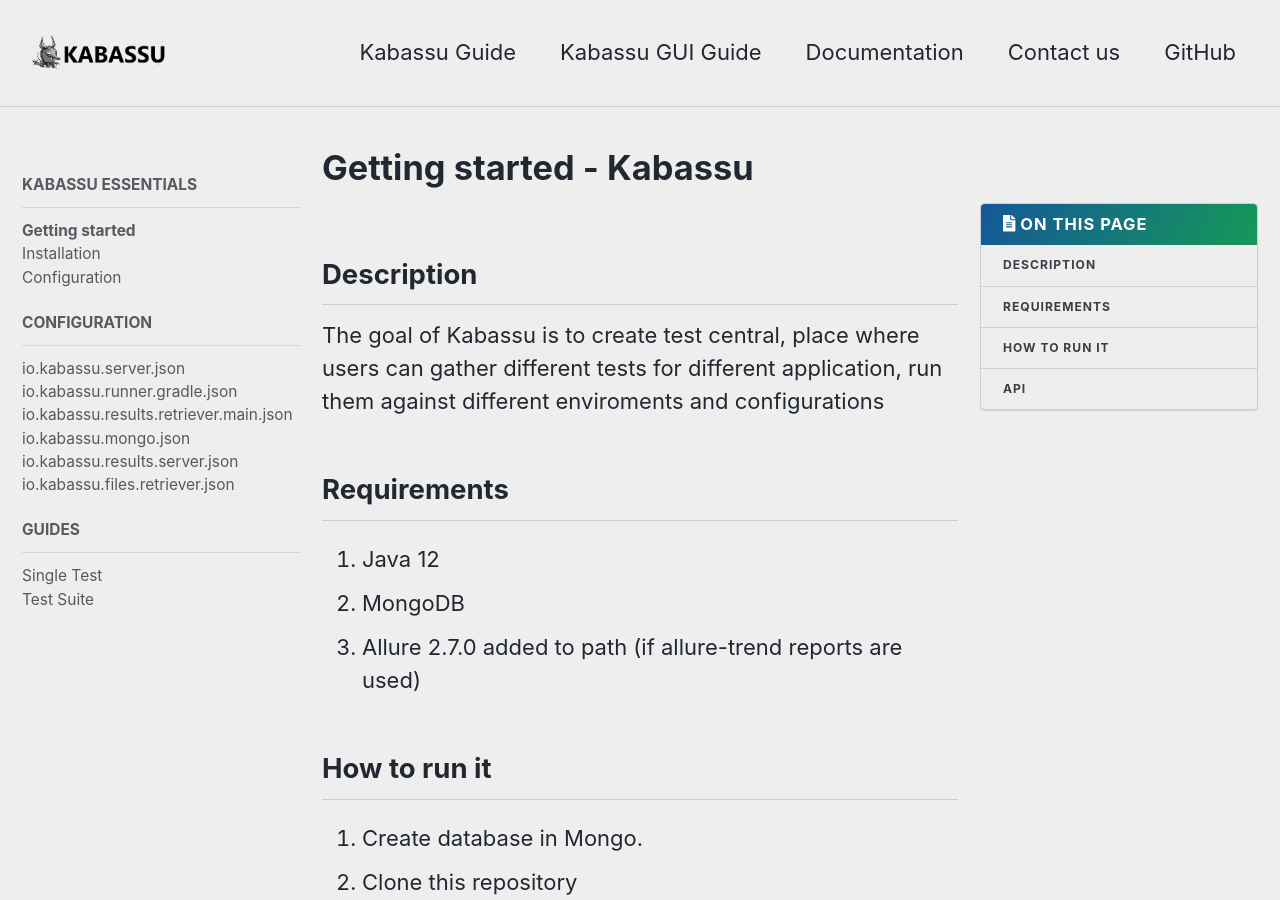
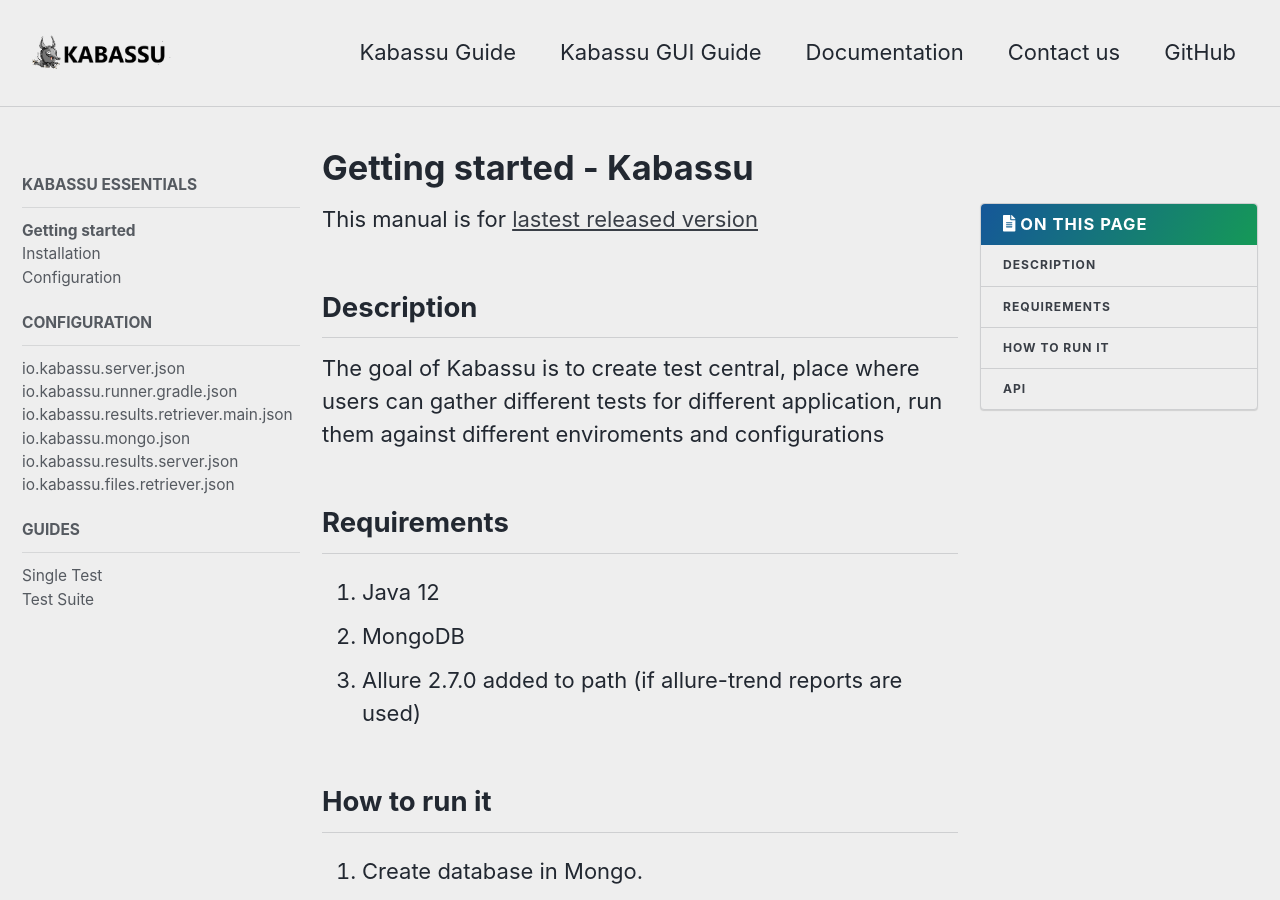
Before and after one commit to Kabassu/kabassu.github.io, a Jekyll site: the page built from _docs/getting-started.md, in a window 1280 px wide and 900 px high. Built offline with Jekyll 4.4.1, drawn with Linux system fonts in a browser that asks for light colours; nearby versions of some CDN libraries.

Commit message:
Update getting-started.md

```diff
--- a/_docs/getting-started.md
+++ b/_docs/getting-started.md
@@ -1,6 +1,8 @@
 ---
 title: Getting started - Kabassu
 ---
+
+This manual is for [lastest released version](https://github.com/Kabassu/kabassu/releases/latest)
 
 ## Description
 The goal of Kabassu is to create test central, place where users can gather different tests for different application, run them against different enviroments and configurations
```
